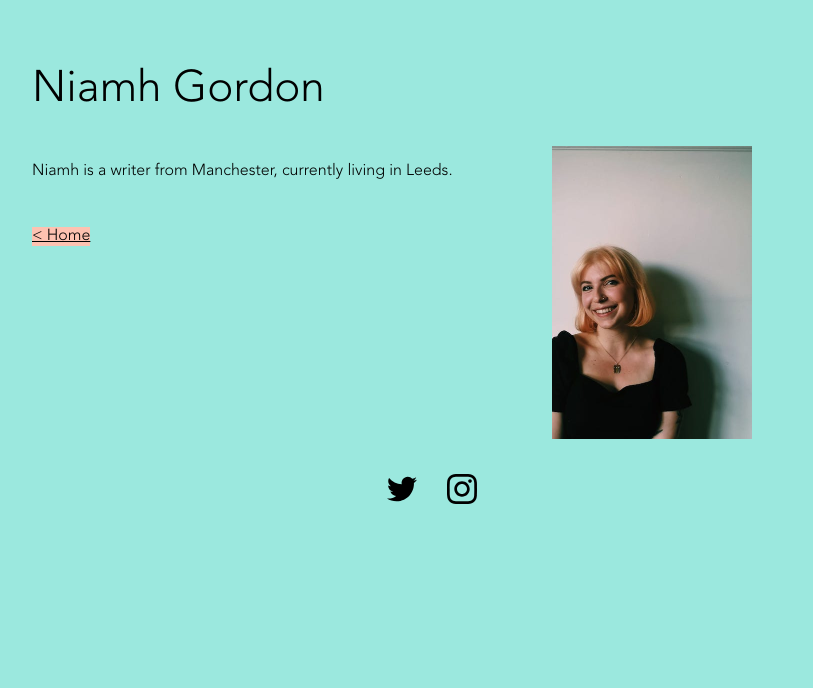
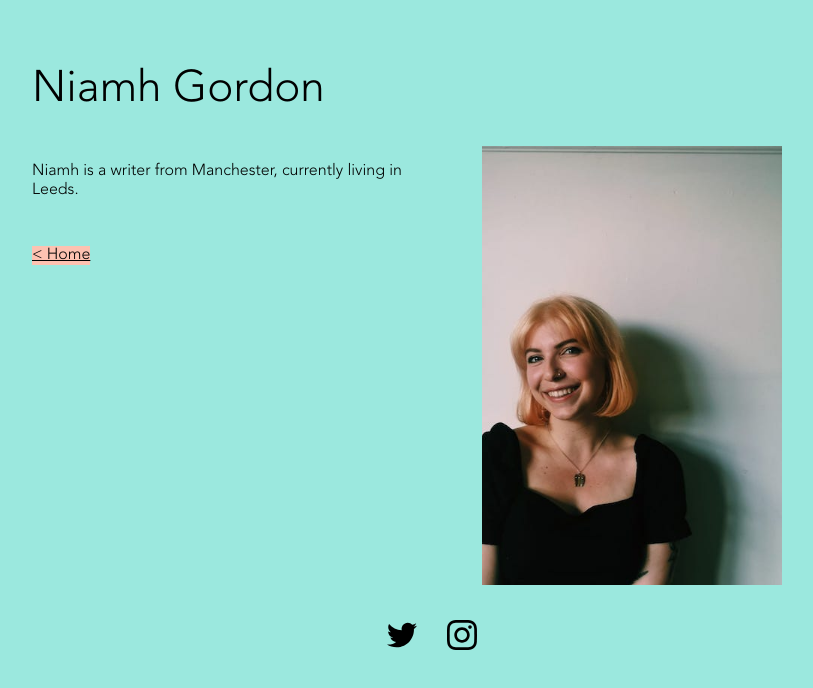
Before and after one commit to jpsanders101/wilbur, a React (Create React App) app: page /about in a window 1280 px wide. Shown: the top 688 px of the page, without its empty margins (208-1021 px from the left). Built offline with nearby package versions, Linux system fonts and the light colour scheme; the HTML template or start-up script is replaced by a standard one.

Commit message:
Image tweak.

```diff
--- a/src/About.css
+++ b/src/About.css
@@ -1,5 +1,8 @@
 .authorPhoto {
   width: 200px;
+  height: 293px;
+  background-image: url('/niamh.jpeg');
+  background-size: cover;
   margin: 0 auto 20px;
 }
 
@@ -13,6 +16,13 @@
   .aboutPage {
     flex-direction: row;
   }
+  .authorPhoto {
+    width: 300px;
+    height: 439px;
+  }
+  .column {
+    width: 50%;
+  }
 }
 
 .copy {
--- a/src/About.js
+++ b/src/About.js
@@ -5,13 +5,15 @@ import "./About.css";
 export default function About() {
   return (
     <div className="aboutPage">
-      <div>
+      <div className="column">
         <p className="copy">
           Niamh is a writer from Manchester, currently living in Leeds.
         </p>
         <HomeLink />
       </div>
-      <img className="authorPhoto" alt="Niamh Gordon" src="./niamh.jpeg"></img>
+      <div className="column">
+        <div className="authorPhoto" />
+      </div>
     </div>
   );
 }
```
